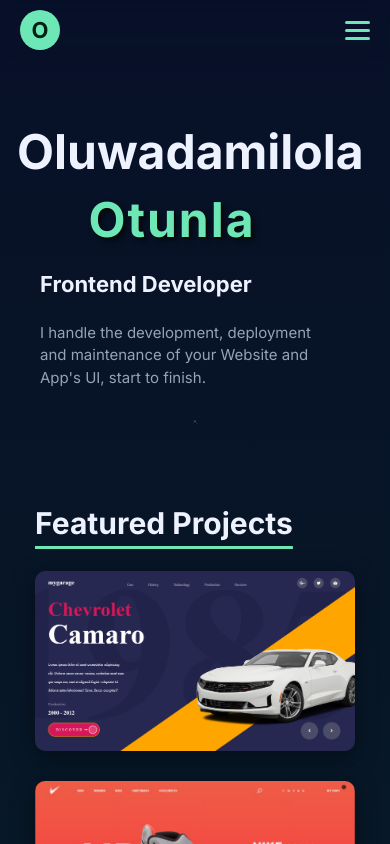
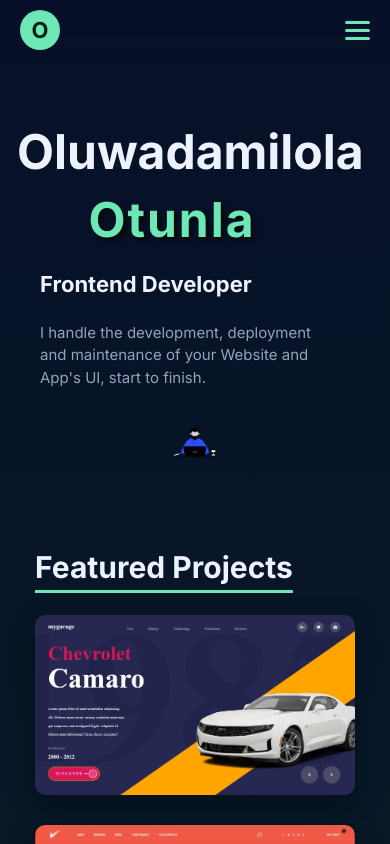
Before and after one commit to SoftWare00750/_portfolio, a React (Create React App) app in the folder portfolio/: page / in a window 390 px wide. Built offline with nearby package versions, Linux system fonts and the light colour scheme.

Commit message:
commit 5

```diff
--- a/portfolio/src/responsive.css
+++ b/portfolio/src/responsive.css
@@ -310,7 +310,7 @@
     transform: none;
     width: auto;
     max-width: 370px;
-    height: 6px;
+    height: 50px;
     margin: 40px auto 0;
     display: block;
   }
```
